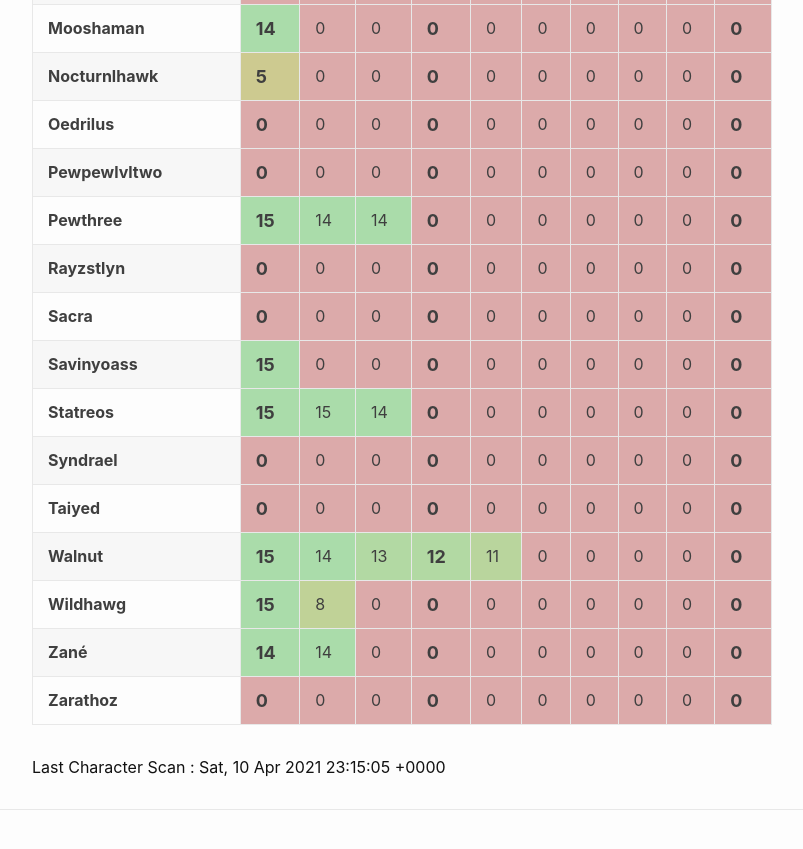
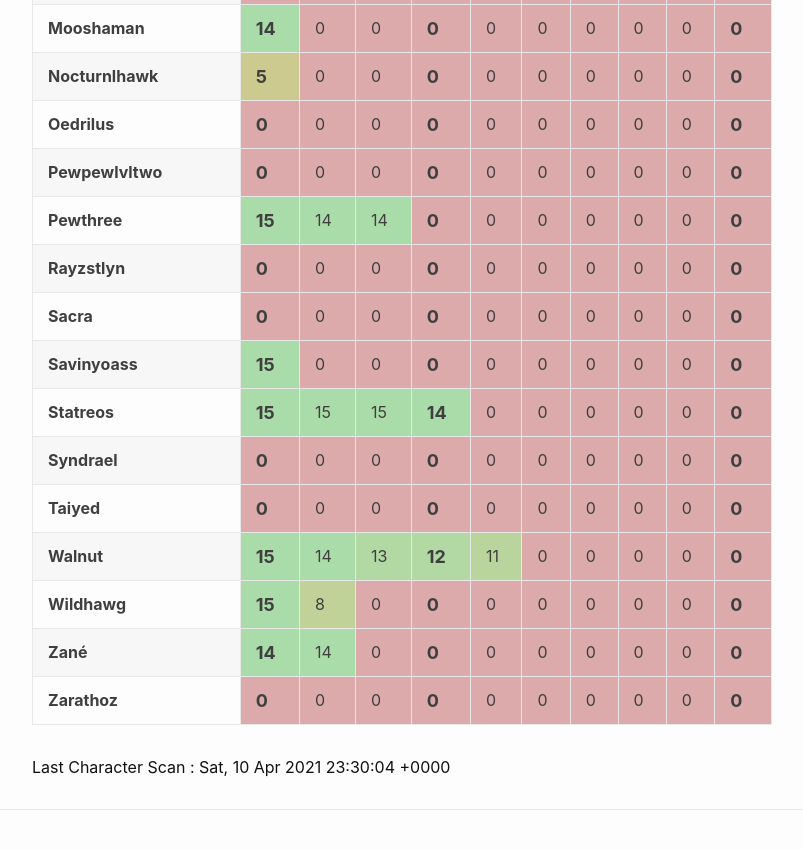
Before and after one commit to eldertribunal/keystonetracker, a Jekyll site: the page built from weekly.md, in a window 1280 px wide and 900 px high, scrolled down 1390 px. Shown: the top 849 px of the window, without its empty margins (126-929 px from the left). Built offline with Jekyll 4.4.1, drawn with Linux system fonts in a browser that asks for light colours.

Commit message:
auto scan Sat Apr 10 23:30:52 UTC 2021

```diff
--- a/_data/scanned.json
+++ b/_data/scanned.json
@@ -1,3 +1,3 @@
 {
-  "timestamp": 1618096505
+  "timestamp": 1618097404
 }
--- a/_data/weekly.json
+++ b/_data/weekly.json
@@ -529,8 +529,8 @@
     "dungeons": [
       15,
       15,
+      15,
       14,
-      0,
       0,
       0,
       0,
```
